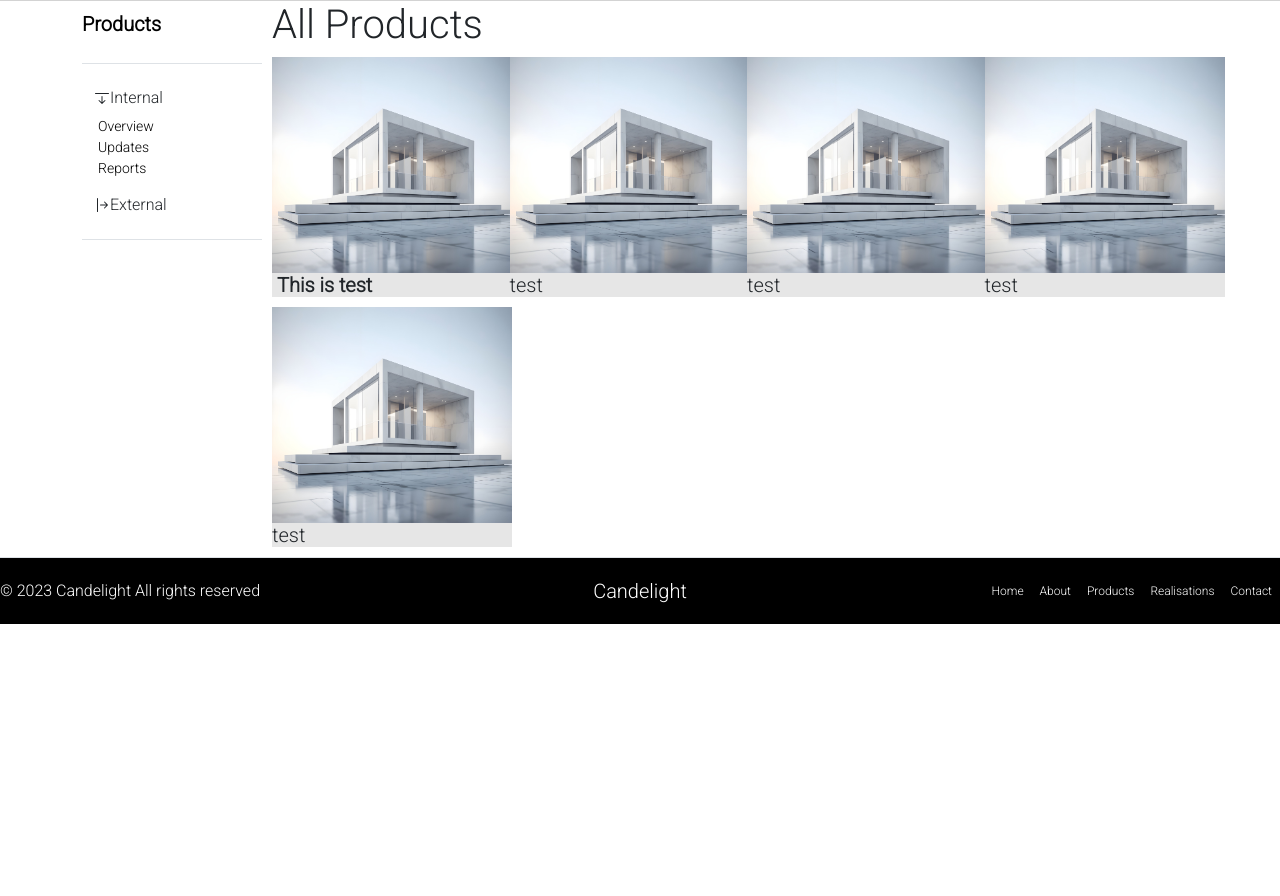
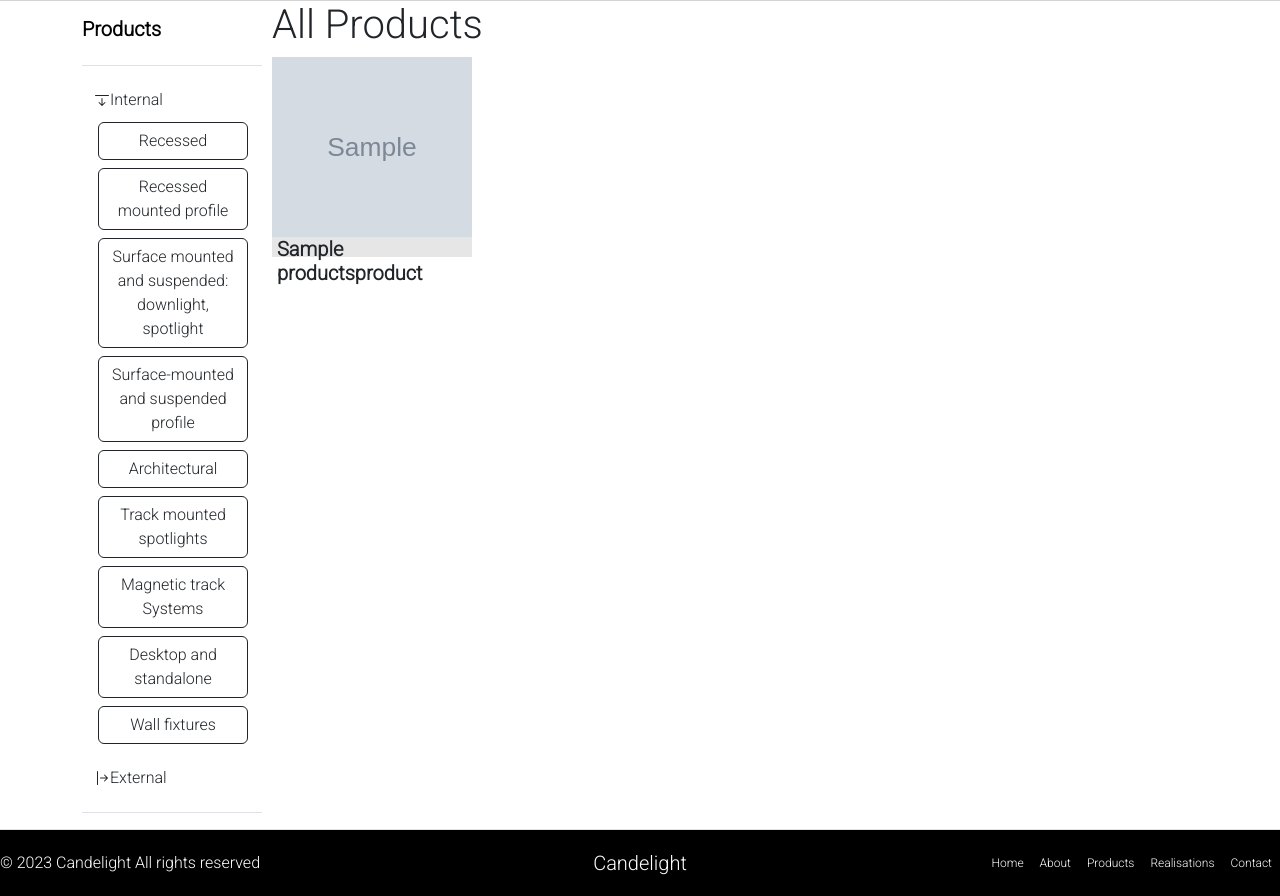
Before and after one commit to Szaitan/Candelight, a Django app: page /products in a window 1280 px wide, after a click on "Internal". Shown: the part 57-953 px from the top of the page. Before the commit the page ends 681 px from the top, so only its background shows below. Run offline with Django 4.2, Linux system fonts and the light colour scheme; tables that the repository leaves empty hold one stand-in row (values such as "Sample post"); grey boxes marked "Sample" are stand-in pictures.

Commit message:
Rev. 07.05 - Products Page: Functionality to side bar

```diff
--- a/candelight_website/static/candelight_website/products_page/css/products_page.css
+++ b/candelight_website/static/candelight_website/products_page/css/products_page.css
@@ -1,13 +1,17 @@
+.product-btn {
+    width: 150px;
+}
+
 .product-div {
-    width: 30vh;
-    height: 30vh;
+    width: 25vh;
+    height: 25vh;
     margin-bottom: 10px;
     background-color: #e6e6e6;
 }
 
 .product-div:hover {
-    color: white;
-    background-color: black;
+    color: black;
+    background-color: white;
     border-style: solid;
     border-width: 2px;
     border-color: black;
--- a/candelight_website/templates/candelight_website/products_page.html
+++ b/candelight_website/templates/candelight_website/products_page.html
@@ -23,7 +23,7 @@
             <!-- Sidebar -->
             <div class="flex-shrink-0" style="width: 180px;">
                 <a href="{% url 'products_page' %}" class="d-flex align-items-center pb-3 mb-3 link-body-emphasis text-decoration-none border-bottom">
-                    <span class="fs-5 fw-semibold my-2">Products</span>
+                    <h4 class="fs-5 fw-semibold mt-3 text-center">Products</h4>
                 </a>
                 <ul class="list-unstyled ps-0">
                     <li class="mb-1">
@@ -34,10 +34,16 @@
                             Internal
                         </button>
                         <div class="collapse" id="home-collapse" style="">
-                            <ul class="btn-toggle-nav list-unstyled fw-normal pb-1 small">
-                                <li><a href="#" class="link-body-emphasis d-inline-flex text-decoration-none rounded mx-3">Overview</a></li>
-                                <li><a href="#" class="link-body-emphasis d-inline-flex text-decoration-none rounded mx-3">Updates</a></li>
-                                <li><a href="#" class="link-body-emphasis d-inline-flex text-decoration-none rounded mx-3">Reports</a></li>
+                            <ul class="btn-toggle-nav list-unstyled fw-normal pb-2 small">
+                                <li><button class="btn btn-outline-dark product-type-btn mx-3 my-1 product-btn" data-type-id="Recessed">Recessed</button></li>
+                                <li><button class="btn btn-outline-dark product-type-btn mx-3 my-1 product-btn" data-type-id="Recessed mounted profile">Recessed mounted profile</button></li>
+                                <li><button class="btn btn-outline-dark product-type-btn mx-3 my-1 product-btn" data-type-id="Surface mounted and suspended: downlight, spotlight">Surface mounted and suspended: downlight, spotlight</button></li>
+                                <li><button class="btn btn-outline-dark product-type-btn mx-3 my-1 product-btn" data-type-id="Surface-mounted and suspended profile">Surface-mounted and suspended profile</button></li>
+                                <li><button class="btn btn-outline-dark product-type-btn mx-3 my-1 product-btn" data-type-id="Architectural">Architectural</button></li>
+                                <li><button class="btn btn-outline-dark product-type-btn mx-3 my-1 product-btn" data-type-id="Track mounted spotlights">Track mounted spotlights</button></li>
+                                <li><button class="btn btn-outline-dark product-type-btn mx-3 my-1 product-btn" data-type-id="Magnetic track Systems">Magnetic track Systems</button></li>
+                                <li><button class="btn btn-outline-dark product-type-btn mx-3 my-1 product-btn" data-type-id="Desktop and standalone">Desktop and standalone</button></li>
+                                <li><button class="btn btn-outline-dark product-type-btn mx-3 my-1 product-btn" data-type-id="Wall fixtures">Wall fixtures</button></li>
                             </ul>
                         </div>
                     </li>
@@ -50,10 +56,12 @@
                         </button>
                         <div class="collapse" id="dashboard-collapse">
                             <ul class="btn-toggle-nav list-unstyled fw-normal pb-1 small">
-                                <li><a href="#" class="link-body-emphasis d-inline-flex text-decoration-none rounded mx-3">Overview</a></li>
-                                <li><a href="#" class="link-body-emphasis d-inline-flex text-decoration-none rounded mx-3">Weekly</a></li>
-                                <li><a href="#" class="link-body-emphasis d-inline-flex text-decoration-none rounded mx-3">Monthly</a></li>
-                                <li><a href="#" class="link-body-emphasis d-inline-flex text-decoration-none rounded mx-3">Annually</a></li>
+                                <li><button class="btn btn-outline-dark product-type-btn mx-3 my-1 product-btn" data-type-id="Park pole">Park pole</button></li>
+                                <li><button class="btn btn-outline-dark product-type-btn mx-3 my-1 product-btn" data-type-id="Park Bollard">Park Bollard</button></li>
+                                <li><button class="btn btn-outline-dark product-type-btn mx-3 my-1 product-btn" data-type-id="Wall and ceiling fixtures">Wall and ceiling fixtures</button></li>
+                                <li><button class="btn btn-outline-dark product-type-btn mx-3 my-1 product-btn" data-type-id="Illumination fixtures">Illumination fixtures</button></li>
+                                <li><button class="btn btn-outline-dark product-type-btn mx-3 my-1 product-btn" data-type-id="In-Ground fixtures">In-Ground fixtures</button></li>
+                                <li><button class="btn btn-outline-dark product-type-btn mx-3 my-1 product-btn" data-type-id="Street luminaries and floodlights">Street luminaries and floodlights</button></li>
                             </ul>
                         </div>
                     </li>
@@ -65,50 +73,70 @@
             <div class="row">
                 <h1>All Products</h1>
             </div>
-            <div class="row">
+            <div class="row products-row">
+                {% for product in all_products %}
                 <div class="cox-xl-3 col-lg-3 col-md-6">
                     <div class="product-div">
-                        <img src="{% static 'candelight_website/realisations_page/images/realisation-first-image.jpg' %}" class="product-img" alt="test-img">
-                        <h5 class="product-text">This is test</h5>
-
+                        <img src="{{ product.main_image.url }}" class="product-img" alt="test-img">
+                        <h5 class="product-text">{{ product.name }}</h5>
                     </div>
                 </div>
-                <div class="cox-xl-3 col-lg-3 col-md-6 col-sl-6">
-                    <div class="product-div">
-                        <img src="{% static 'candelight_website/realisations_page/images/realisation-first-image.jpg' %}" class="product-img" alt="test-img">
-                        <h5>test</h5>
-                    </div>
-                </div>
-                <div class="cox-xl-3 col-lg-3 col-md-6">
-                    <div class="product-div">
-                        <img src="{% static 'candelight_website/realisations_page/images/realisation-first-image.jpg' %}" class="product-img" alt="test-img">
-                        <h5>test</h5>
-                    </div>
-                </div>
-                <div class="cox-xl-3 col-lg-3 col-md-6">
-                    <div class="product-div">
-                        <img src="{% static 'candelight_website/realisations_page/images/realisation-first-image.jpg' %}" class="product-img" alt="test-img">
-                        <h5>test</h5>
-                    </div>
-                </div>
-                <div class="cox-xl-3 col-lg-3 col-md-6">
-                    <div class="product-div">
-                        <img src="{% static 'candelight_website/realisations_page/images/realisation-first-image.jpg' %}" class="product-img" alt="test-img">
-                        <h5>test</h5>
-                    </div>
-                </div>
+                {% endfor %}
             </div>
         </div>
     </div>
 </div>
 
+{% include "candelight_website/footer.html" %}{% with year=year%}{% endwith%}
+<script src="https://code.jquery.com/jquery-3.6.4.min.js"></script>
 <script>
     function toggleArrow(button) {
         const arrowIcon = button.querySelector('.bi');
         arrowIcon.classList.toggle('bi-arrow-bar-right');
         arrowIcon.classList.toggle('bi-arrow-bar-down');
     }
+
+    $(document).ready(function() {
+        console.log('jQuery version:', $.fn.jquery);
+
+        $('.product-type-btn').click(function() {
+            console.log('Button clicked');
+
+            // Remove the 'active' class from all buttons
+            $('.product-type-btn').removeClass('active');
+
+            // Add the 'active' class to the clicked button
+            $(this).addClass('active');
+
+            var typeId = $(this).data('type-id');
+            console.log('Type ID:', typeId);
+
+            $.ajax({
+                url: `/get_products/${typeId}/`,  // Adjust the endpoint for products
+                type: 'GET',
+                dataType: 'json',
+                success: function(data) {
+                    // Clear existing content in the container
+                    $('.products-row').empty();
+
+                    // Iterate through the fetched data and append it to the container
+                    for (var i = 0; i < data.length; i++) {
+                        $('.products-row').append(`
+                            <div class="col-xl-3 col-lg-3 col-md-6">
+                                <div class="product-div">
+                                    <img src="${data[i].main_image}" class="product-img" alt="Product Image">
+                                    <h5 class="product-text">${data[i].name}</h5>
+                                </div>
+                            </div>
+                        `);
+                    }
+                },
+                error: function(error) {
+                    console.log(error);
+                }
+            });
+        });
+    });
 </script>
 
-{% include "candelight_website/footer.html" %}{% with year=year%}{% endwith%}
 {% endblock %}
--- a/candelight_website/urls.py
+++ b/candelight_website/urls.py
@@ -7,5 +7,6 @@ urlpatterns = [
     path("realisations", views.RealisationsPageView.as_view(), name="realisations_page"),
     path("get_realizations/<int:type_id>/", views.get_realizations, name="get_realizations"),
     path("contact", views.ContactPageView.as_view(), name="contact_page"),
-    path("products", views.ProductsPageView.as_view(), name="products_page")
+    path("products", views.ProductsPageView.as_view(), name="products_page"),
+    path("get_products/<str:type_id>/", views.get_products, name="get_products"),
 ]
--- a/candelight_website/views.py
+++ b/candelight_website/views.py
@@ -1,13 +1,15 @@
 from django.shortcuts import render, reverse, redirect
 from django.views import View
 import datetime
-from candelight_website.models import RealisationsProject, RealisationsType
+from candelight_website.models import RealisationsProject, RealisationsType, ProductsProduct
 from django.http import JsonResponse
 from candelight_website.forms import ContactMeForm
 import os
 import smtplib
 from email.mime.text import MIMEText
 from email.header import Header
+
+
 # Create your views here.
 
 
@@ -17,7 +19,6 @@ def get_year():
 
 
 def get_realizations(request, type_id):
-
     if type_id is not None and type_id != 0:
         realizations = RealisationsProject.objects.filter(category_id=type_id)
     else:
@@ -28,6 +29,15 @@ def get_realizations(request, type_id):
                          'description': realization.description,
                          'image_url': realization.image.url} for realization in realizations]
     return JsonResponse(realization_data, safe=False)
+
+
+def get_products(request, type_id):
+    print(type_id)
+    products = ProductsProduct.objects.filter(sub_group__name=type_id)
+    print(products)
+    products_data = [{'name': product.name,
+                      'main_image': product.main_image.url} for product in products]
+    return JsonResponse(products_data, safe=False)
 
 
 class IndexPageView(View):
@@ -65,49 +75,51 @@ class RealisationsPageView(View):
 
 
 class ContactPageView(View):
-        def get(self, request):
-            form = ContactMeForm()
-            year = get_year()
-            print(os.environ.get("TEST"))
+    def get(self, request):
+        form = ContactMeForm()
+        year = get_year()
+        print(os.environ.get("TEST"))
+        return render(request, "candelight_website/contact_page.html", {
+            "form": form,
+            "tear": year
+        })
+
+    def post(self, request):
+        year = get_year()
+        form = ContactMeForm(request.POST)
+        if form.is_valid():
+            clean_data = form.cleaned_data
+            with smtplib.SMTP("smtp.gmail.com", port=587) as connection:
+                connection.starttls()
+                connection.login(user=os.environ.get("michal_mail"),
+                                 password=os.environ.get("google_app_access_password"))
+
+                name = clean_data["name"]
+                last_name = clean_data["last_name"]
+                phone_number = clean_data["phone_number"]
+                email = clean_data["email"]
+                message = clean_data["message"]
+
+                msg = MIMEText(
+                    f"Name: {name}\nLast Name: {last_name}\nPhone Number: {phone_number}\nEmail: {email}\n\n{message}",
+                    'plain', 'utf-8')
+                msg['Subject'] = Header(name, 'utf-8').encode()
+                connection.sendmail(from_addr=os.environ.get("michal_mail"), to_addrs=os.environ.get("michal_mail"),
+                                    msg=msg.as_string())
+
+            return redirect(reverse("contact_page"))
+        else:
             return render(request, "candelight_website/contact_page.html", {
                 "form": form,
-                "tear": year
+                "year": year,
             })
-
-        def post(self, request):
-            year = get_year()
-            form = ContactMeForm(request.POST)
-            if form.is_valid():
-                clean_data = form.cleaned_data
-                with smtplib.SMTP("smtp.gmail.com", port=587) as connection:
-                    connection.starttls()
-                    connection.login(user=os.environ.get("michal_mail"),
-                                     password=os.environ.get("google_app_access_password"))
-
-                    name = clean_data["name"]
-                    last_name = clean_data["last_name"]
-                    phone_number = clean_data["phone_number"]
-                    email = clean_data["email"]
-                    message = clean_data["message"]
-
-                    msg = MIMEText(
-                        f"Name: {name}\nLast Name: {last_name}\nPhone Number: {phone_number}\nEmail: {email}\n\n{message}",
-                        'plain', 'utf-8')
-                    msg['Subject'] = Header(name, 'utf-8').encode()
-                    connection.sendmail(from_addr=os.environ.get("michal_mail"), to_addrs=os.environ.get("michal_mail"),
-                                        msg=msg.as_string())
-
-                return redirect(reverse("contact_page"))
-            else:
-                return render(request, "candelight_website/contact_page.html", {
-                    "form": form,
-                    "year": year,
-                })
 
 
 class ProductsPageView(View):
     def get(self, request):
         year = get_year()
+        all_products = ProductsProduct.objects.all()
         return render(request, "candelight_website/products_page.html", {
-            "year": year
+            "year": year,
+            "all_products": all_products
         })
```
Also changed, not shown: candelight_website/admin.py (+6 -2 lines), candelight_website/models.py (+13 -2 lines), db.sqlite3 (deleted).
